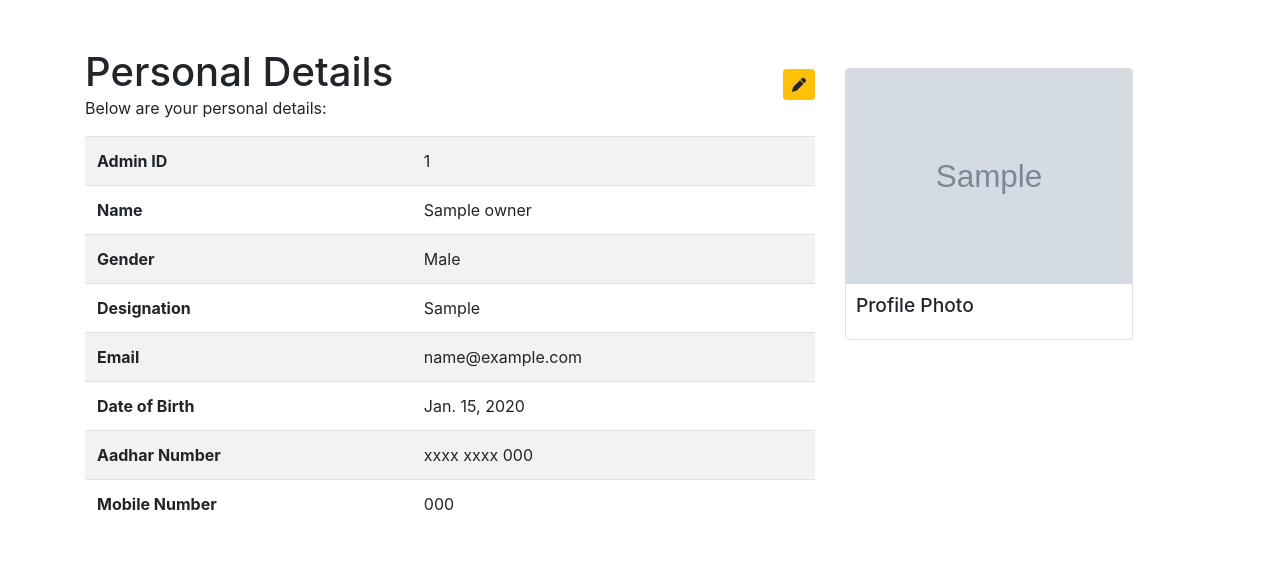
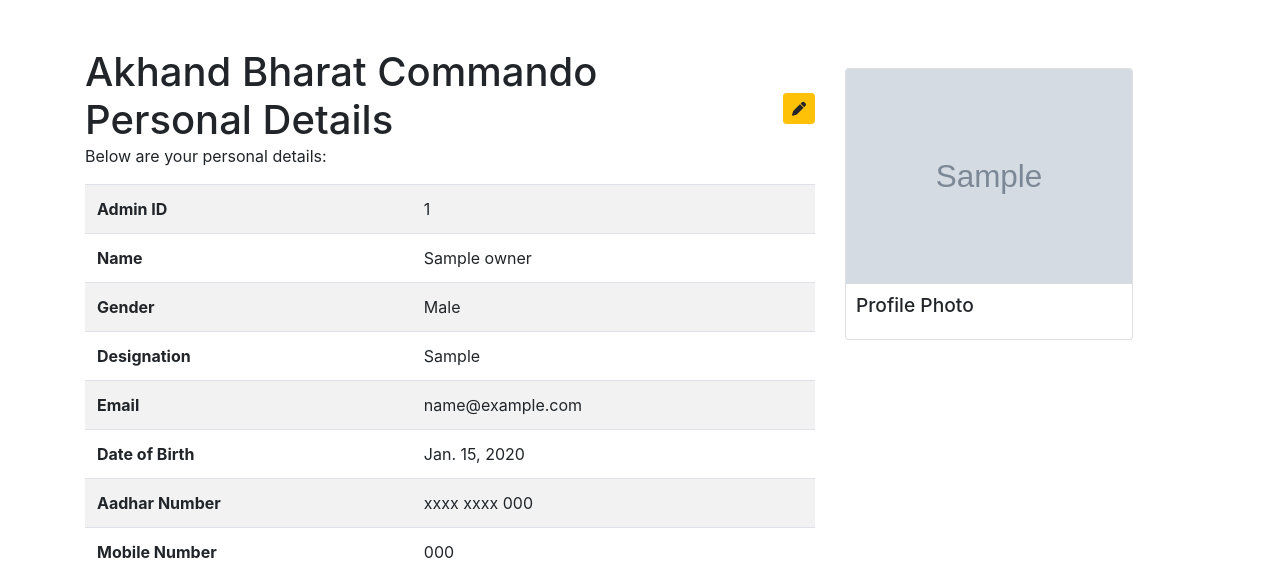
Before and after one commit to nisha-s10/Internal-Security-Portal, a Django app: template templates/owner/index.html in a window 1280 px wide. Shown: the part 96-671 px from the top of the page. Run offline with Django 5.2, Linux system fonts and the light colour scheme; tables that the repository leaves empty hold one stand-in row (values such as "Sample post"); the template is opened without the code that fills it: values that come from a table or form of the project are taken from there, most other values are stand-ins (such as "Sample title", 1, 10 or a date in 2020); grey boxes marked "Sample" are stand-in pictures; some libraries are stand-ins or nearby versions.

Commit message:
Internal Security Portal

```diff
--- a/templates/owner/index.html
+++ b/templates/owner/index.html
@@ -57,6 +57,7 @@
         <div class="col-md-8">
             <div class="d-flex justify-content-between align-items-center mb-3">
                 <div>
+                    <h1 class="mb-0">Akhand Bharat Commando</h1>
                     <h1 class="mb-0">Personal Details</h1>
                     <p class="mb-0">Below are your personal details:</p>
                 </div>
```
